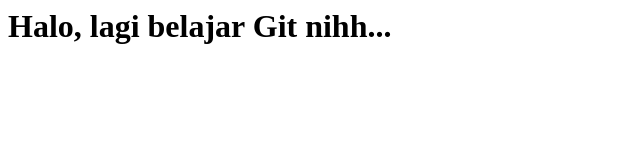
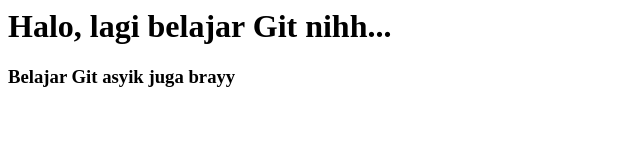
Before and after one commit to banuban/belajar-git, a plain HTML site: page index.html in a window 1280 px wide. Shown: the whole page, without its empty margins (0-640 px from the left). Drawn offline with Linux system fonts and the light colour scheme.

Commit message:
nambahin heading di file index

```diff
--- a/index.html
+++ b/index.html
@@ -3,5 +3,6 @@
 	</head>
 	<body>
 		<h1>Halo, lagi belajar Git nihh...</h1>
+		<h3>Belajar Git asyik juga brayy</h3>
 	</body>
 </html>
```
